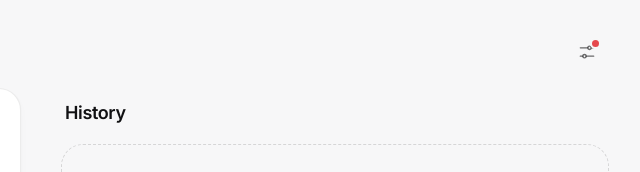
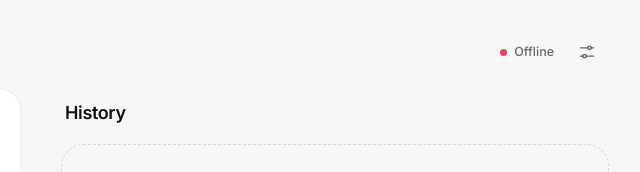
Before and after one commit to markg-05/debt-tracker, a plain HTML site: page index.html in a window 1280 px wide. Shown: the top 172 px of the page, 535-1175 px from the left. Drawn offline with Linux system fonts and the light colour scheme; no server answers.

Commit message:
Move sync status and sync button to the header
Co-Authored-By: Claude <noreply@anthropic.com>

```diff
--- a/app.js
+++ b/app.js
@@ -394,7 +394,6 @@
     $('#nameA').value = state.players.a;
     $('#nameB').value = state.players.b;
     $('#tokenInput').value = getToken();
-    renderSyncStatus();
     settings.showModal();
   });
   for (const [id, seat] of [['#nameA', 'a'], ['#nameB', 'b']]) {
@@ -512,25 +511,27 @@
     sync.status = status;
     sync.error = error;
     if (status === 'ok') sync.at = Date.now();
-    $('#openSettings').dataset.sync = status;
     renderSyncStatus();
   }
 
+  const needsToken = () => sync.status === 'readonly' || (sync.status === 'error' && [401, 403].includes(sync.error));
+
   function renderSyncStatus() {
-    const node = $('#syncStatus');
-    if (!node) return;
-    const text = {
-      idle: 'Not synced yet.',
-      pending: 'Saving shortly…',
-      syncing: 'Syncing…',
-      ok: `Synced ${sync.at ? new Date(sync.at).toLocaleTimeString(undefined, { hour: 'numeric', minute: '2-digit' }) : ''}.`,
-      readonly: 'Read-only on this device — add a token below to save changes.',
+    const btn = $('#syncBtn');
+    const time = sync.at ? new Date(sync.at).toLocaleTimeString(undefined, { hour: 'numeric', minute: '2-digit' }) : '';
+    const [label, title] = {
+      idle: ['Not synced', 'Tap to sync'],
+      pending: ['Saving…', 'Saves a few seconds after each change'],
+      syncing: ['Syncing…', 'Talking to GitHub'],
+      ok: [`Synced ${time}`, 'Tap to check for new entries'],
+      readonly: ['Read-only', 'Add a GitHub token in Settings to save changes'],
       error: sync.error === 401 || sync.error === 403
-        ? 'GitHub rejected the token. Check it below.'
-        : 'Couldn’t reach GitHub. Changes are kept here and will save later.',
+        ? ['Token rejected', 'GitHub rejected the token — check it in Settings']
+        : ['Offline', 'Couldn’t reach GitHub. Changes are kept here; tap to retry'],
     }[sync.status];
-    node.textContent = text;
-    node.dataset.status = sync.status;
+    $('#syncStatus').textContent = label;
+    btn.title = title;
+    btn.dataset.status = sync.status;
   }
 
   function syncNow() {
@@ -577,7 +578,12 @@
     setStatus('pending');
   }
 
-  $('#syncBtn').addEventListener('click', () => syncNow());
+  // tapping the status syncs; if there's no working token, it opens Settings instead
+  $('#syncBtn').addEventListener('click', () => {
+    if (!needsToken()) { syncNow(); return; }
+    $('#openSettings').click();
+    $('#tokenInput').focus();
+  });
   const tokenInput = $('#tokenInput');
   tokenInput.addEventListener('change', () => {
     setToken(tokenInput.value.trim());
--- a/index.html
+++ b/index.html
@@ -26,9 +26,15 @@
         <span class="wordmark">The Tab</span>
         <span class="brand-sub" id="subtitle"></span>
       </div>
-      <button class="icon-btn" id="openSettings" type="button" aria-label="Settings">
-        <svg viewBox="0 0 24 24" class="i" aria-hidden="true"><path d="M4 7h9M17 7h3M4 17h3M11 17h9"/><circle cx="15" cy="7" r="2"/><circle cx="9" cy="17" r="2"/></svg>
-      </button>
+      <div class="top-actions">
+        <button class="sync-pill" id="syncBtn" type="button" data-status="idle">
+          <span class="sync-dot" aria-hidden="true"></span>
+          <span id="syncStatus">Syncing…</span>
+        </button>
+        <button class="icon-btn" id="openSettings" type="button" aria-label="Settings">
+          <svg viewBox="0 0 24 24" class="i" aria-hidden="true"><path d="M4 7h9M17 7h3M4 17h3M11 17h9"/><circle cx="15" cy="7" r="2"/><circle cx="9" cy="17" r="2"/></svg>
+        </button>
+      </div>
     </header>
 
     <!-- Balance: who's up, and by how much -->
@@ -123,14 +129,9 @@
       </div>
       <div class="group">
         <h4>Sync</h4>
-        <p class="sync-status" id="syncStatus"></p>
         <label class="field"><span>GitHub token</span><input id="tokenInput" type="password" autocomplete="off" spellcheck="false" placeholder="github_pat_…"></label>
         <p class="hint">Needed once per phone to save changes. Create a <a href="https://github.com/settings/personal-access-tokens/new?name=The+Tab&description=Sync+for+The+Tab&target_name=markg-05&expires_in=none&contents=write" target="_blank" rel="noopener">fine-grained token</a> for <b>markg-05/debt-tracker</b> with <b>Contents: Read and write</b>. It stays on this device.</p>
         <div class="list">
-          <button type="button" id="syncBtn">
-            <svg viewBox="0 0 24 24" class="i" aria-hidden="true"><path d="M4.5 12a7.5 7.5 0 0 1 13-5.1L19.5 9M19.5 4.5V9H15M19.5 12a7.5 7.5 0 0 1-13 5.1L4.5 15M4.5 19.5V15H9"/></svg>
-            <span>Sync now</span>
-          </button>
           <button type="button" id="exportBtn">
             <svg viewBox="0 0 24 24" class="i" aria-hidden="true"><path d="M12 4v11M7.5 10.5 12 15l4.5-4.5M5 19h14"/></svg>
             <span>Export backup</span>
--- a/styles.css
+++ b/styles.css
@@ -117,7 +117,8 @@ button:disabled { cursor: default; }
   padding: 0 2px 4px;
 }
 .brand { display: flex; align-items: baseline; gap: 10px; min-width: 0; }
-.wordmark { font-size: 20px; font-weight: 700; letter-spacing: -0.03em; }
+.wordmark { font-size: 20px; font-weight: 700; letter-spacing: -0.03em; white-space: nowrap; }
+@media (max-width: 360px) { .brand-sub { display: none; } }
 .brand-sub {
   font-size: 13px;
   color: var(--text-3);
@@ -563,32 +564,29 @@ button:disabled { cursor: default; }
 .group .hint { font-size: 13px; margin-bottom: 4px; }
 .hint a { color: var(--text); text-underline-offset: 2px; }
 .hint b { color: var(--text-2); font-weight: 500; }
-.sync-status { margin: 0; font-size: 14px; color: var(--text-2); }
-.sync-status::before {
-  content: "";
-  display: inline-block;
-  width: 7px; height: 7px;
-  margin-right: 8px;
-  border-radius: 50%;
-  vertical-align: 1px;
-  background: var(--text-4);
+/* sync status in the header — tap to sync */
+.top-actions { display: flex; align-items: center; gap: 2px; flex: none; }
+.sync-pill {
+  display: inline-flex; align-items: center; gap: 7px;
+  height: 30px;
+  padding: 0 11px 0 10px;
+  border-radius: 999px;
+  font-size: 12.5px;
+  font-weight: 500;
+  color: var(--text-3);
+  font-variant-numeric: tabular-nums;
+  white-space: nowrap;
+  transition: background var(--fast), color var(--fast);
 }
-.sync-status[data-status="ok"]::before { background: #30a46c; }
-.sync-status[data-status="error"]::before { background: var(--danger); }
-.sync-status[data-status="readonly"]::before { background: #f5a524; }
-
-/* a dot on the settings button when saving is stuck */
-#openSettings { position: relative; }
-#openSettings[data-sync="error"]::after,
-#openSettings[data-sync="readonly"]::after {
-  content: "";
-  position: absolute; top: 8px; right: 8px;
-  width: 7px; height: 7px;
-  border-radius: 50%;
-  background: var(--danger);
-  box-shadow: 0 0 0 2px var(--bg);
-}
-#openSettings[data-sync="readonly"]::after { background: #f5a524; }
+.sync-pill:hover { background: var(--hover); color: var(--text); }
+.sync-dot { width: 7px; height: 7px; border-radius: 50%; background: var(--text-4); flex: none; }
+.sync-pill[data-status="ok"] .sync-dot { background: #30a46c; }
+.sync-pill[data-status="error"] .sync-dot { background: var(--danger); }
+.sync-pill[data-status="readonly"] .sync-dot { background: #f5a524; }
+.sync-pill[data-status="error"], .sync-pill[data-status="readonly"] { color: var(--text-2); }
+.sync-pill[data-status="syncing"] .sync-dot,
+.sync-pill[data-status="pending"] .sync-dot { animation: pulse 1s ease-in-out infinite alternate; }
+@keyframes pulse { to { opacity: 0.3; } }
 .list { display: grid; border-radius: var(--r-md); overflow: hidden; background: var(--well); }
 .list button {
   display: flex; align-items: center; gap: 12px;
```
